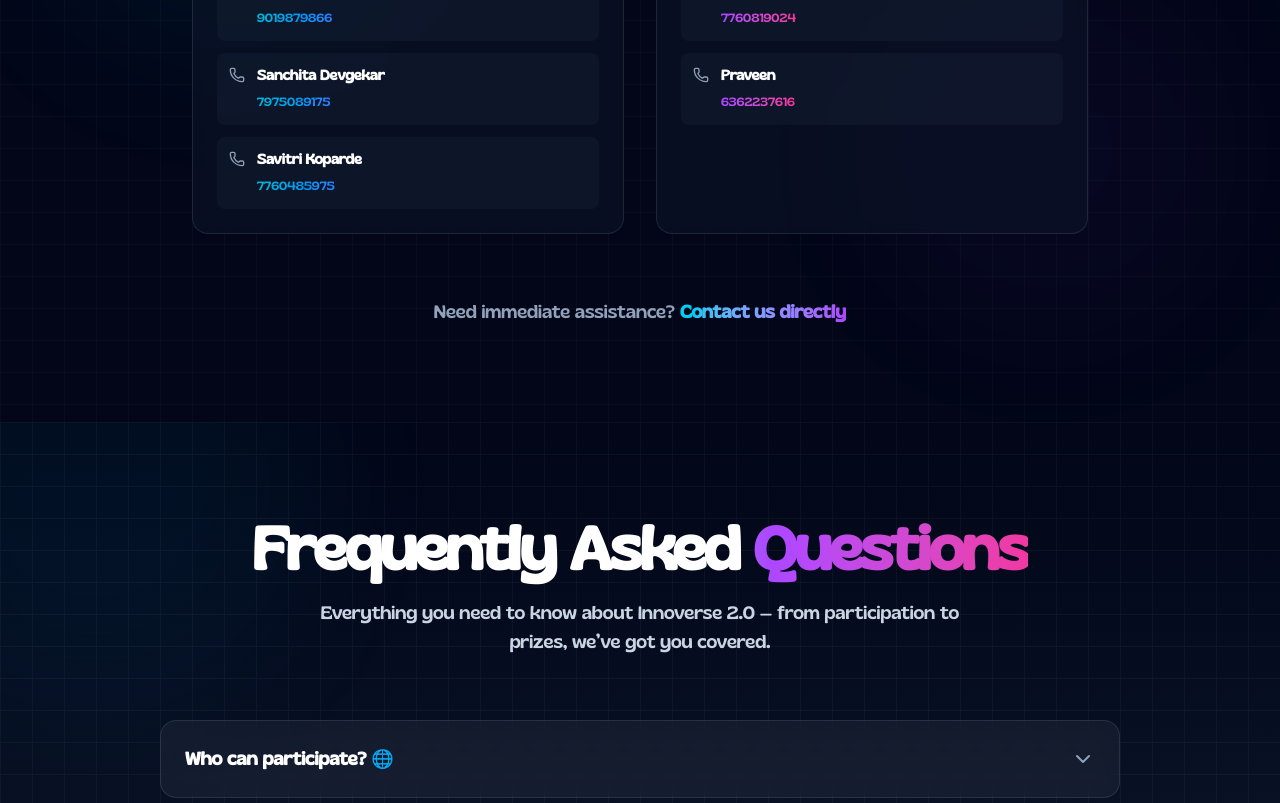
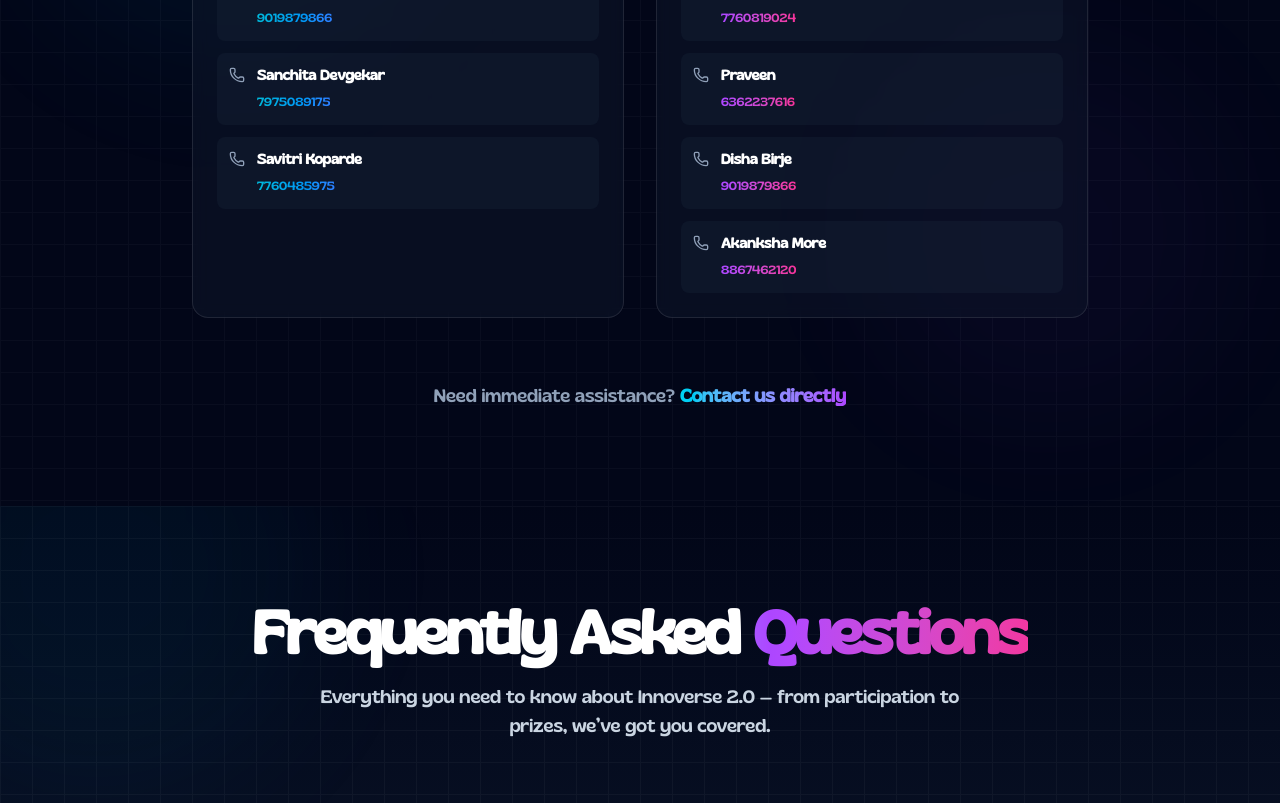
Before and after one commit to Sugandh107/Innoverse, a React (Vite) app: page / in a window 1280 px wide. Shown: the part 7840-8643 px from the top of the page. Built offline with nearby package versions, Linux system fonts and the light colour scheme.

Commit message:
Added organisers name and contact

```diff
--- a/src/components/contact/contact.jsx
+++ b/src/components/contact/contact.jsx
@@ -54,7 +54,9 @@
       description: "For Faculty Related inquiries",
       contacts: [
         { name: "Sriraj Yadav", phone: "7760819024" },
-        { name: "Praveen ", phone: "6362237616" }
+        { name: "Praveen ", phone: "6362237616" },
+        { name: "Disha Birje ", phone: "9019879866" },
+        { name: "Akanksha More ", phone: "8867462120" }
       ],
       color: "from-purple-500 to-pink-500",
       bgGlow: "bg-purple-500/10",
```
